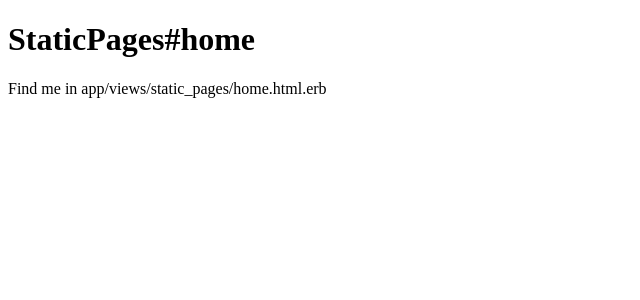
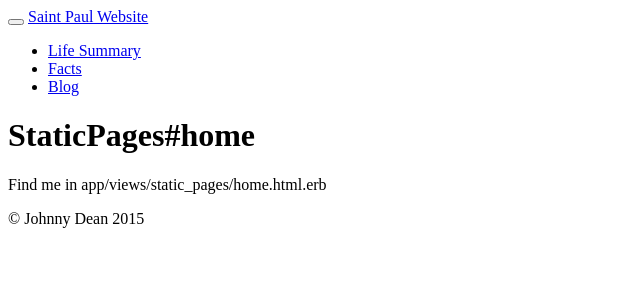
Before and after one commit to johnnydean/saint-paul-website, a Rails app: page /static_pages/home in a window 1280 px wide. Shown: the top 300 px of the page, without its empty margins (0-640 px from the left). Run offline with Rails 7, Linux system fonts and the light colour scheme; style sheets or scripts are compiled from the project's sources; some libraries are stand-ins or nearby versions.

Commit message:
created layout

```diff
--- a/app/views/layouts/application.html.erb
+++ b/app/views/layouts/application.html.erb
@@ -1,14 +1,74 @@
 <!DOCTYPE html>
-<html>
+<html lang="en">
   <head>
-  <title>SaintPaulWebsite</title>
-  <%= stylesheet_link_tag    'application', media: 'all', 'data-turbolinks-track' => true %>
-  <%= javascript_include_tag 'application', 'data-turbolinks-track' => true %>
+    <meta charset="utf-8">
+    <meta http-equiv="X-UA-Compatible" content="IE=Edge,chrome=1">
+    <meta name="viewport" content="width=device-width, initial-scale=1.0">
+    <title><%= content_for?(:title) ? yield(:title) : "SaintPaulWebsite" %></title>
     <%= csrf_meta_tags %>
+
+    <!-- Le HTML5 shim, for IE6-8 support of HTML elements -->
+    <!--[if lt IE 9]>
+      <script src="//cdnjs.cloudflare.com/ajax/libs/html5shiv/3.6.1/html5shiv.js" type="text/javascript"></script>
+    <![endif]-->
+
+    <%= stylesheet_link_tag "application", :media => "all" %>
+
+    <!-- For third-generation iPad with high-resolution Retina display: -->
+    <!-- Size should be 144 x 144 pixels -->
+    <%= favicon_link_tag 'apple-touch-icon-144x144-precomposed.png', :rel => 'apple-touch-icon-precomposed', :type => 'image/png', :sizes => '144x144' %>
+
+    <!-- For iPhone with high-resolution Retina display: -->
+    <!-- Size should be 114 x 114 pixels -->
+    <%= favicon_link_tag 'apple-touch-icon-114x114-precomposed.png', :rel => 'apple-touch-icon-precomposed', :type => 'image/png', :sizes => '114x114' %>
+
+    <!-- For first- and second-generation iPad: -->
+    <!-- Size should be 72 x 72 pixels -->
+    <%= favicon_link_tag 'apple-touch-icon-72x72-precomposed.png', :rel => 'apple-touch-icon-precomposed', :type => 'image/png', :sizes => '72x72' %>
+
+    <!-- For non-Retina iPhone, iPod Touch, and Android 2.1+ devices: -->
+    <!-- Size should be 57 x 57 pixels -->
+    <%= favicon_link_tag 'apple-touch-icon-precomposed.png', :rel => 'apple-touch-icon-precomposed', :type => 'image/png' %>
+
+    <!-- For all other devices -->
+    <!-- Size should be 32 x 32 pixels -->
+    <%= favicon_link_tag 'favicon.ico', :rel => 'shortcut icon' %>
+
+    <%= javascript_include_tag "application" %>
   </head>
   <body>
 
+    <div class="navbar navbar-default navbar-static-top">
+      <div class="container">
+        <button type="button" class="navbar-toggle" data-toggle="collapse" data-target=".navbar-responsive-collapse">
+          <span class="icon-bar"></span>
+          <span class="icon-bar"></span>
+          <span class="icon-bar"></span>
+        </button>
+        <a class="navbar-brand" href="<%= static_pages_home_path %>">Saint Paul Website</a>
+        <div class="navbar-collapse collapse navbar-responsive-collapse">
+          <ul class="nav navbar-nav">
+            <li><%= link_to "Life Summary", static_pages_about_path  %></li>
+            <li><%= link_to "Facts", static_pages_facts_path  %></li>
+            <li><%= link_to "Blog", static_pages_blog_path  %></li>
+          </ul>
+        </div>
+      </div>
+    </div>
+
+    <div class="container">
+      <div class="row">
+        <div class="col-lg-9">
+          <%= bootstrap_flash %>
           <%= yield %>
+        </div>
+      </div><!--/row-->
+
+      <footer>
+        <p>&copy; Johnny Dean 2015</p>
+      </footer>
+
+    </div> <!-- /container -->
 
   </body>
 </html>
```
Lines whose indentation alone changed are shown as unchanged.
